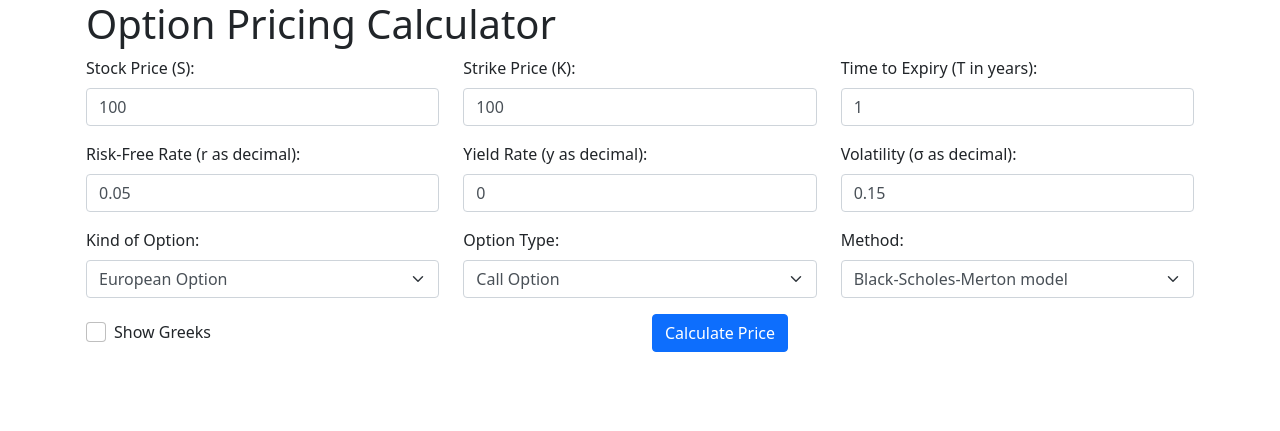
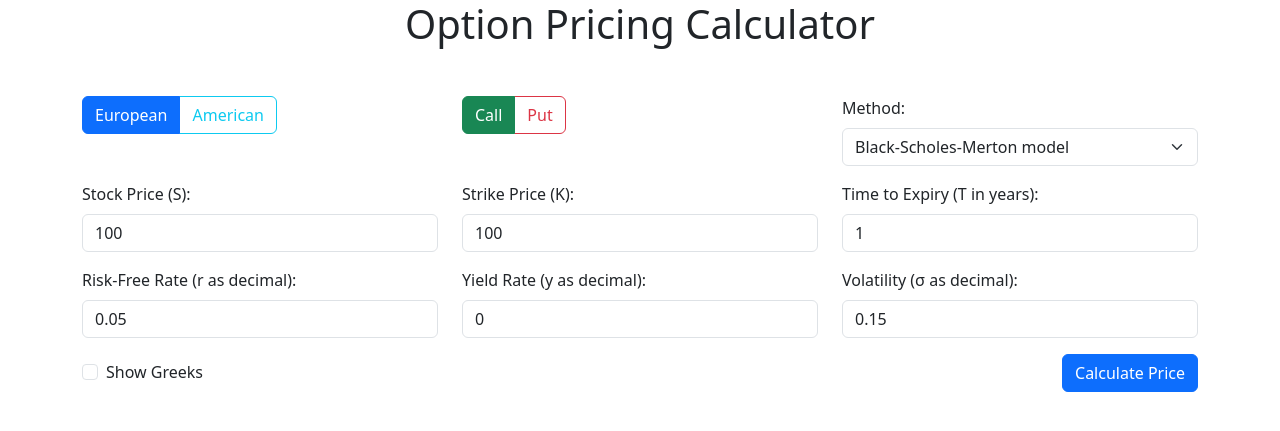
Before and after one commit to jaysc96/derivative-pricing, a Flask app: page / in a window 1280 px wide. Shown: the top 431 px of the page. Run offline with Flask 3, Linux system fonts and the light colour scheme; some libraries are stand-ins or nearby versions.

Commit message:
changed virtual env and added radio buttons

```diff
--- a/app.py
+++ b/app.py
@@ -1,8 +1,6 @@
 from flask import Flask, render_template, request
 import numpy as np
 from src.option import European_Option, American_Option
-import sys
-print(sys.executable)
 
 app = Flask(__name__)
 
@@ -19,6 +17,7 @@
         kind = request.form['kind']
         method = request.form['method']
         show_greeks = request.form.get('showGreeks') == 'on'
+        print(kind, option_type)
 
         SO = European_Option(option_type,S,K,r,sig,y,T)
 
--- a/templates/index.html
+++ b/templates/index.html
@@ -3,14 +3,57 @@
 <head>
     <meta charset="UTF-8">
     <title>Option Pricing Calculator</title>
-    <link rel="stylesheet" href="https://stackpath.bootstrapcdn.com/bootstrap/5.0.0-alpha1/css/bootstrap.min.css" rel="nofollow" integrity="sha384-r4NyP46KrjDleawBgD5tp8Y7UzmLA05oM1iAEQ17CSuDqnUK2+k9luXQOfXJCJ4I" crossorigin="anonymous">
-</head>
+    <link href="https://cdn.jsdelivr.net/npm/bootstrap@5.3.3/dist/css/bootstrap.min.css" rel="stylesheet" integrity="sha384-QWTKZyjpPEjISv5WaRU9OFeRpok6YctnYmDr5pNlyT2bRjXh0JMhjY6hW+ALEwIH" crossorigin="anonymous"></head>
 <body>
     <div class="container">
-        <h1>Option Pricing Calculator</h1>
+        <h1 class="text-center mb-5">Option Pricing Calculator</h1>
         <form id="optionForm" action="/" method="post" onsubmit="saveState(); saveScrollPosition();">
+            <!-- Hidden inputs for kind and option_type -->
+            <input type="hidden" id="kind" name="kind" value="european">
+            <input type="hidden" id="option_type" name="option_type" value="call">
 
-            <!-- Row 1: Stock Price, Strike Price, Time to Expiry -->
+            <!-- Row 1: Kind of Option, Option Type, Method -->
+            <div class="row">
+                <!-- Button Group for Kind of Option -->
+                <div class="col-md-4 mb-3">
+                    <div class="btn-group" role="group" aria-label="Option Kind">
+                        <input type="radio" class="btn-check" name="kind" id="european" value="european" autocomplete="off" checked>
+                        <label class="btn btn-outline-primary" for="european" onclick="setOptionKind('european')">European</label>
+
+                        <input type="radio" class="btn-check" name="kind" id="american" value="american" autocomplete="off">
+                        <label class="btn btn-outline-info" for="american" onclick="setOptionKind('american')">American</label>
+                    </div>
+                </div>
+
+                <!-- Button Group for Option Type -->
+                <div class="col-md-4 mb-3">
+                    <div class="btn-group" role="group" aria-label="Option Type">
+                        <input type="radio" class="btn-check" name="option_type" id="call" value="call" autocomplete="off" checked>
+                        <label class="btn btn-outline-success" for="call" onclick="setOptionType('call')">Call</label>
+
+                        <input type="radio" class="btn-check" name="option_type" id="put" value="put" autocomplete="off">
+                        <label class="btn btn-outline-danger" for="put" onclick="setOptionType('put')">Put</label>
+                    </div>
+                </div>
+
+
+                <div class="col-md-4 mb-3">
+                    <label for="method" class="form-label">Method:</label>
+                    <select id="method" name="method" class="form-select" onchange="toggleInputs()">
+                        <option value="BSM">Black-Scholes-Merton model</option>
+                        <option value="Binomial">Binomial Tree method</option>
+                        <option value="Trinomial">Trinomial Tree method</option>
+                        <option value="MC">Monte Carlo simulation</option>
+                        <option value="LSMC">Least Squares Monte Carlo simulation</option>
+                        <option value="JD">Jump-Diffusion process</option>
+                        <option value="EFM">Explicit Finite Difference method</option>
+                        <option value="IFM">Implicit Finite Difference method</option>
+                        <option value="CNFM">Crank-Nicolson Finite Difference method</option>
+                    </select>
+                </div>
+            </div>
+
+            <!-- Row 2: Stock Price, Strike Price, Time to Expiry -->
             <div class="row">
                 <div class="col-md-4 mb-3">
                     <label for="stock_price" class="form-label">Stock Price (S):</label>
@@ -28,7 +71,7 @@
                 </div>
             </div>
 
-            <!-- Row 2: Risk-Free Rate, Yield Rate, Volatility -->
+            <!-- Row 3: Risk-Free Rate, Yield Rate, Volatility -->
             <div class="row">
                 <div class="col-md-4 mb-3">
                     <label for="risk_free_rate" class="form-label">Risk-Free Rate (r as decimal):</label>
@@ -43,40 +86,6 @@
                 <div class="col-md-4 mb-3">
                     <label for="volatility" class="form-label">Volatility (σ as decimal):</label>
                     <input type="number" id="volatility" name="volatility" step="0.01" value="0.15" class="form-control" required>
-                </div>
-            </div>
-
-            <!-- Row 3: Kind of Option, Option Type, Method -->
-            <div class="row">
-                <div class="col-md-4 mb-3">
-                    <label for="kind" class="form-label">Kind of Option:</label>
-                    <select id="kind" name="kind" class="form-select">
-                        <option value="european">European Option</option>
-                        <option value="american">American Option</option>
-                    </select>
-                </div>
-
-                <div class="col-md-4 mb-3">
-                    <label for="option_type" class="form-label">Option Type:</label>
-                    <select id="option_type" name="option_type" class="form-select">
-                        <option value="call">Call Option</option>
-                        <option value="put">Put Option</option>
-                    </select>
-                </div>
-
-                <div class="col-md-4 mb-3">
-                    <label for="method" class="form-label">Method:</label>
-                    <select id="method" name="method" class="form-select" onchange="toggleInputs()">
-                        <option value="BSM">Black-Scholes-Merton model</option>
-                        <option value="Binomial">Binomial Tree method</option>
-                        <option value="Trinomial">Trinomial Tree method</option>
-                        <option value="MC">Monte Carlo simulation</option>
-                        <option value="LSMC">Least Squares Monte Carlo simulation</option>
-                        <option value="JD">Jump-Diffusion process</option>
-                        <option value="EFM">Explicit Finite Difference method</option>
-                        <option value="IFM">Implicit Finite Difference method</option>
-                        <option value="CNFM">Crank-Nicolson Finite Difference method</option>
-                    </select>
                 </div>
             </div>
 
@@ -155,16 +164,62 @@
     </div>
 
     <script>
+        function setOptionKind(kind) {
+            // Reset both buttons to their outline classes
+            const europeanLabel = document.querySelector('label[for="european"]');
+            const americanLabel = document.querySelector('label[for="american"]');
+
+            europeanLabel.classList.remove('btn-primary');
+            europeanLabel.classList.add('btn-outline-primary');
+
+            americanLabel.classList.remove('btn-info');
+            americanLabel.classList.add('btn-outline-info');
+
+            // Apply the corresponding solid class to the selected option
+            if (kind === 'european') {
+                europeanLabel.classList.add('btn-primary');
+                europeanLabel.classList.remove('btn-outline-primary');
+            } else {
+                americanLabel.classList.add('btn-info');
+                americanLabel.classList.remove('btn-outline-info');
+            }
+
+            // Set hidden input value
+            document.getElementById('kind').value = kind;
+            localStorage.setItem('kind', kind);
+        }
+
+        function setOptionType(type) {
+            // Reset both buttons to their outline classes
+            const callLabel = document.querySelector('label[for="call"]');
+            const putLabel = document.querySelector('label[for="put"]');
+
+            callLabel.classList.remove('btn-success');
+            callLabel.classList.add('btn-outline-success');
+
+            putLabel.classList.remove('btn-danger');
+            putLabel.classList.add('btn-outline-danger');
+
+            // Apply the corresponding solid class to the selected option
+            if (type === 'call') {
+                callLabel.classList.add('btn-success');
+                callLabel.classList.remove('btn-outline-success');
+            } else {
+                putLabel.classList.add('btn-danger');
+                putLabel.classList.remove('btn-outline-danger');
+            }
+
+            // Set hidden input value
+            document.getElementById('option_type').value = type;
+            localStorage.setItem('option_type', type);
+        }
+
         function toggleInputs() {
             const method = document.getElementById('method').value;
             const mcFields = document.getElementById('mc_fields');
 
             // Show Monte Carlo inputs if the method is Monte Carlo
-            if (method === 'MC') {
-                mcFields.style.display = 'flex';
-            } else {
-                mcFields.style.display = 'none';
-            }
+            mcFields.style.display = (method === 'MC') ? 'flex' : 'none';
         }
 
         function saveState() {
@@ -175,12 +230,25 @@
             formData.forEach((value, key) => {
                 localStorage.setItem(key, value);
             });
+
             // Save the state of the checkbox explicitly
             const showGreeksCheckbox = document.getElementById('showGreeks');
             localStorage.setItem('showGreeks', showGreeksCheckbox.checked);
+
+            // Save the state of radio buttons for kind and option_type
+            // const kind = document.querySelector('input[name="kind"]:checked');
+            // if (kind) {
+            //     localStorage.setItem('kind', kind.value);
+            //     console.log(kind);
+            // }
+
+            // const optionType = document.querySelector('input[name="option_type"]:checked');
+            // if (optionType) {
+            //     localStorage.setItem('option_type', optionType.value);
+            //     console.log(optionType);
+            // }
         }
 
-        // Load form state from localStorage
         function loadState() {
             const form = document.getElementById('optionForm');
             const inputs = form.querySelectorAll('input, select');
@@ -202,16 +270,33 @@
             if (showGreeksState !== null) {
                 showGreeksCheckbox.checked = (showGreeksState === 'true');
             }
+
+            const kindValue = localStorage.getItem('kind');
+            if (kindValue) {
+                const kindRadio = document.querySelector(`input[name="kind"][value="${kindValue}"]`);
+                if (kindRadio) {
+                    kindRadio.checked = true;
+                    setOptionKind(kindValue);
+                }
+            }
+
+            const optionTypeValue = localStorage.getItem('option_type');
+            if (optionTypeValue) {
+                const optionTypeRadio = document.querySelector(`input[name="option_type"][value="${optionTypeValue}"]`);
+                if (optionTypeRadio) {
+                    optionTypeRadio.checked = true;
+                    setOptionType(optionTypeValue);
+                }
+            }
+
             // Call toggleInputs to display the correct fields
             toggleInputs();
         }
 
-        // Function to save the scroll position in localStorage
         function saveScrollPosition() {
             localStorage.setItem('scrollPosition', window.scrollY);
         }
 
-        // Function to restore the scroll position after page load
         function restoreScrollPosition() {
             const scrollPosition = localStorage.getItem('scrollPosition');
             if (scrollPosition) {
```
Also changed, not shown: .derivative-pricing-venv/pyvenv.cfg (added), 15 other files.
